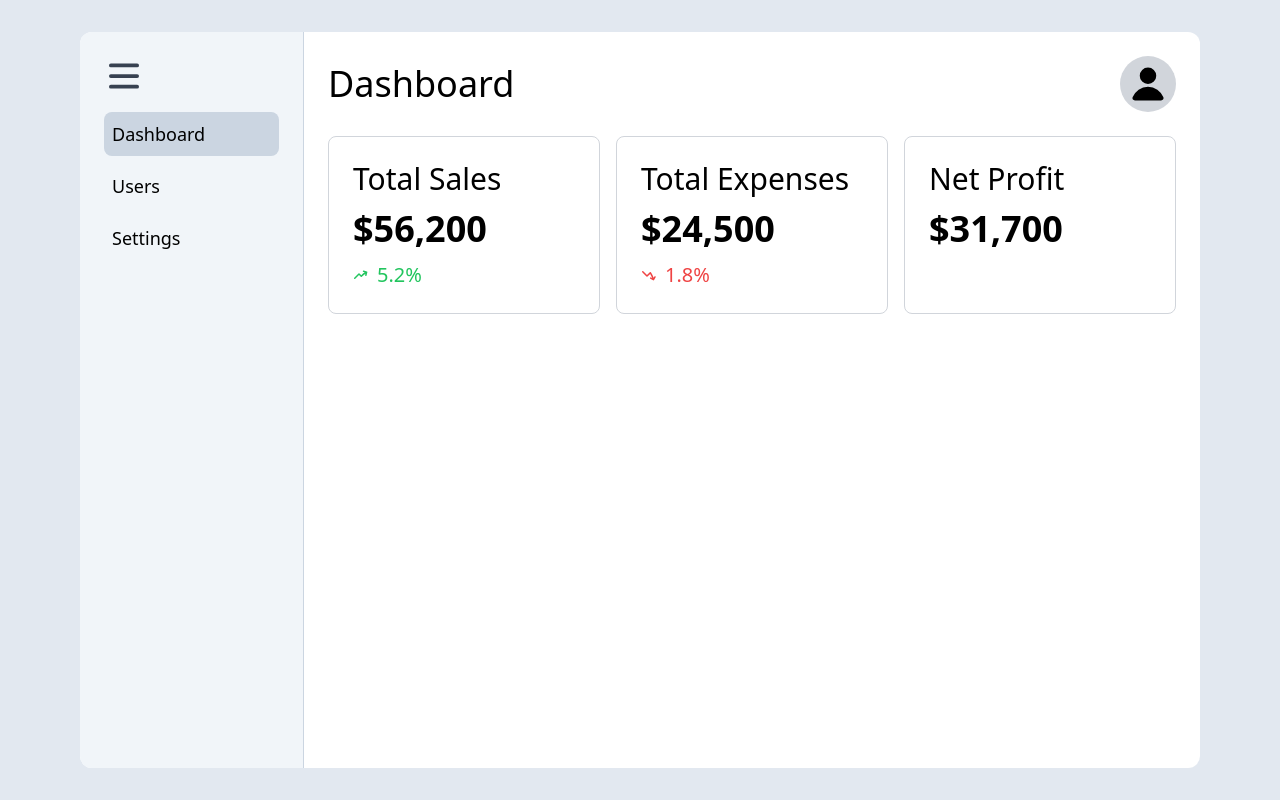
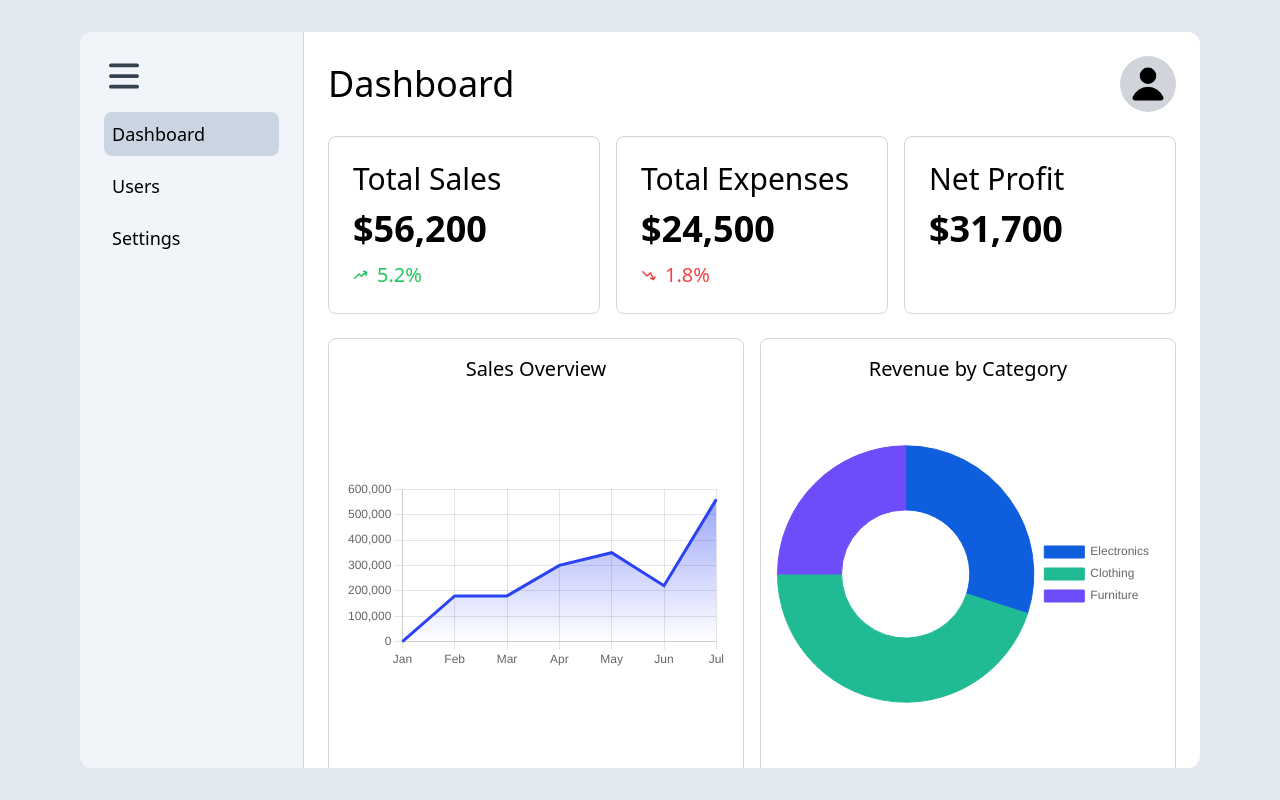
Before and after one commit to JosueZavalaProjects/dashboard-graph, a React (Vite) app: page / in a window 1280 px wide. Built offline with nearby package versions, Linux system fonts and the light colour scheme.

Commit message:
feat(Dashboard): Finishing graphs

```diff
--- a/package.json
+++ b/package.json
@@ -11,11 +11,15 @@
   },
   "dependencies": {
     "@heroicons/react": "^2.2.0",
+    "chart.js": "^4.5.0",
+    "faker": "5.5.3",
     "react": "^19.1.0",
+    "react-chartjs-2": "^5.3.0",
     "react-dom": "^19.1.0"
   },
   "devDependencies": {
     "@eslint/js": "^9.29.0",
+    "@types/faker": "5.5.9",
     "@types/react": "^19.1.8",
     "@types/react-dom": "^19.1.6",
     "@vitejs/plugin-react-swc": "^3.10.2",
--- a/src/components/Dashboard/Cards/index.tsx
+++ b/src/components/Dashboard/Cards/index.tsx
@@ -2,7 +2,7 @@ import { Card } from "./Card";
 
 export const Cards = () => {
   return (
-    <div className="grid grid-cols-3 gap-4">
+    <div className="flex flex-col md:grid md:grid-cols-3 gap-4">
       <Card title="Total Sales" amount={"56,200"} percentage={5.2} />
       <Card title="Total Expenses" amount={"24,500"} percentage={-1.8} />
       <Card title="Net Profit" amount={"31,700"} />
--- /dev/null
+++ b/src/components/Dashboard/Charts/Chart.tsx
@@ -0,0 +1,14 @@
+interface ChartProps {
+  title: string;
+  children: React.ReactNode;
+}
+export const ChartCard = ({ title, children }: ChartProps) => {
+  return (
+    <div className="flex flex-col items-center border border-gray-300 rounded-lg p-4">
+      <div className="text-xl">{title}</div>
+      <div className="flex justify-center items-center h-full w-full">
+        {children}
+      </div>
+    </div>
+  );
+};
--- /dev/null
+++ b/src/components/Dashboard/Charts/DoughnutChart.tsx
@@ -0,0 +1,49 @@
+import {
+  Chart as ChartJS,
+  ArcElement,
+  Tooltip,
+  Legend,
+  type ChartOptions,
+} from "chart.js";
+import { Doughnut } from "react-chartjs-2";
+
+// Registrar elementos necesarios
+ChartJS.register(ArcElement, Tooltip, Legend);
+
+const data = {
+  labels: ["Electronics", "Clothing", "Furniture"],
+  datasets: [
+    {
+      label: "Revenue by category",
+      data: [30, 45, 25],
+      backgroundColor: [
+        "rgba(15, 94, 222)", // azul
+        "rgba(32, 187, 149)", // verde
+        "rgba(111, 76, 249)", // morado
+      ],
+      borderColor: [
+        "rgba(15, 94, 222, 1)",
+        "rgba(32, 187, 149, 1)",
+        "rgba(111, 76, 249, 1)",
+      ],
+      borderWidth: 1,
+    },
+  ],
+};
+
+const options: ChartOptions<"doughnut"> = {
+  responsive: true,
+  plugins: {
+    legend: {
+      position: "right",
+    },
+    tooltip: {
+      enabled: true,
+    },
+  },
+};
+
+// style={{ width: "300px", height: "300px" }}
+export const DoughnutChart = () => {
+  return <Doughnut data={data} options={options} />;
+};
--- /dev/null
+++ b/src/components/Dashboard/Charts/LineChart.tsx
@@ -0,0 +1,72 @@
+import { useRef } from "react";
+import {
+  Chart as ChartJS,
+  CategoryScale,
+  LinearScale,
+  PointElement,
+  LineElement,
+  Title,
+  Tooltip,
+  Legend,
+  Filler,
+} from "chart.js";
+import { Line } from "react-chartjs-2";
+import type { ChartProps } from "../../../interfaces/charts";
+
+export const LineChart = ({ labels, dataSet }: ChartProps) => {
+  ChartJS.register(
+    CategoryScale,
+    LinearScale,
+    PointElement,
+    LineElement,
+    Title,
+    Tooltip,
+    Legend,
+    Filler
+  );
+
+  const chartRef = useRef(null);
+
+  const data = {
+    labels,
+    datasets: [
+      {
+        label: "Dataset 1",
+        data: dataSet,
+        fill: true,
+        // eslint-disable-next-line @typescript-eslint/no-explicit-any
+        backgroundColor: (context: any) => {
+          const chart = context.chart;
+          const { ctx, chartArea } = chart;
+
+          if (!chartArea) return null;
+
+          const gradient = ctx.createLinearGradient(
+            0,
+            chartArea.top,
+            0,
+            chartArea.bottom
+          );
+          gradient.addColorStop(0, "rgba(43, 67, 243, 0.5)");
+          gradient.addColorStop(1, "rgba(43, 67, 243, 0)");
+          return gradient;
+        },
+        borderColor: "rgb(43, 67, 243)",
+        pointRadius: 0,
+      },
+    ],
+  };
+
+  const options = {
+    responsive: true,
+    plugins: {
+      legend: { display: false },
+    },
+    scales: {
+      y: {
+        beginAtZero: true,
+      },
+    },
+  };
+  return <Line ref={chartRef} options={options} data={data} />;
+};
--- /dev/null
+++ b/src/components/Dashboard/Charts/index.tsx
@@ -0,0 +1,22 @@
+import { ChartCard } from "./Chart";
+import { DoughnutChart } from "./DoughnutChart";
+import { LineChart } from "./LineChart";
+
+export const Charts = () => {
+  const lineChartLabels = ["Jan", "Feb", "Mar", "Apr", "May", "Jun", "Jul"];
+  const lineChartDataSet = [0, 180000, 180000, 300000, 350000, 220000, 560000];
+  return (
+    <div className="flex flex-col md:grid md:grid-cols-2 gap-4">
+      <ChartCard title={"Sales Overview"}>
+        <LineChart
+          title={"Sales Overview"}
+          labels={lineChartLabels}
+          dataSet={lineChartDataSet}
+        />
+      </ChartCard>
+      <ChartCard title={"Revenue by Category"}>
+        <DoughnutChart />
+      </ChartCard>
+    </div>
+  );
+};
--- a/src/components/Dashboard/index.tsx
+++ b/src/components/Dashboard/index.tsx
@@ -1,4 +1,5 @@
 import { Cards } from "./Cards";
+import { Charts } from "./Charts";
 import { Header } from "./Header";
 
 export const Dashboard = () => {
@@ -7,6 +8,7 @@ export const Dashboard = () => {
       <div className="flex flex-col gap-6">
         <Header />
         <Cards />
+        <Charts />
       </div>
     </>
   );
--- a/src/components/Navigation/NavBar/Navbar.tsx
+++ b/src/components/Navigation/NavBar/Navbar.tsx
@@ -21,7 +21,7 @@ export const NavBar = ({ children }: Props) => {
             </ul>
           </nav>
         </div>
-        <div className="p-6 w-4/5">{children}</div>
+        <div className="p-6 w-4/5 overflow-y-scroll">{children}</div>
       </main>
     </section>
   );
--- /dev/null
+++ b/src/interfaces/charts.ts
@@ -0,0 +1,5 @@
+export interface ChartProps {
+  title: string;
+  labels: string[];
+  dataSet: number[];
+}
```
Also changed, not shown: 1 other file (tests, documents, lock files or other folders).
